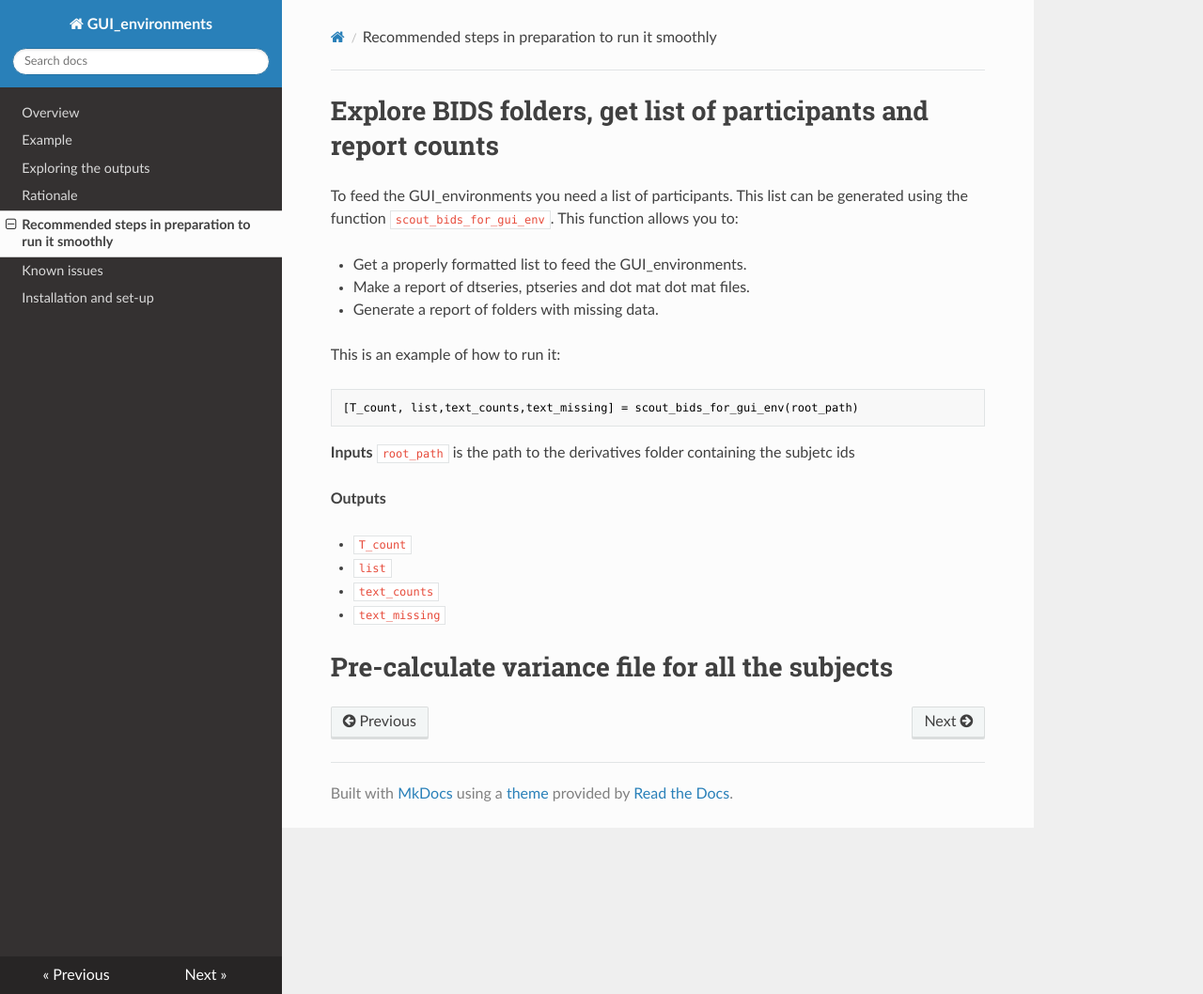
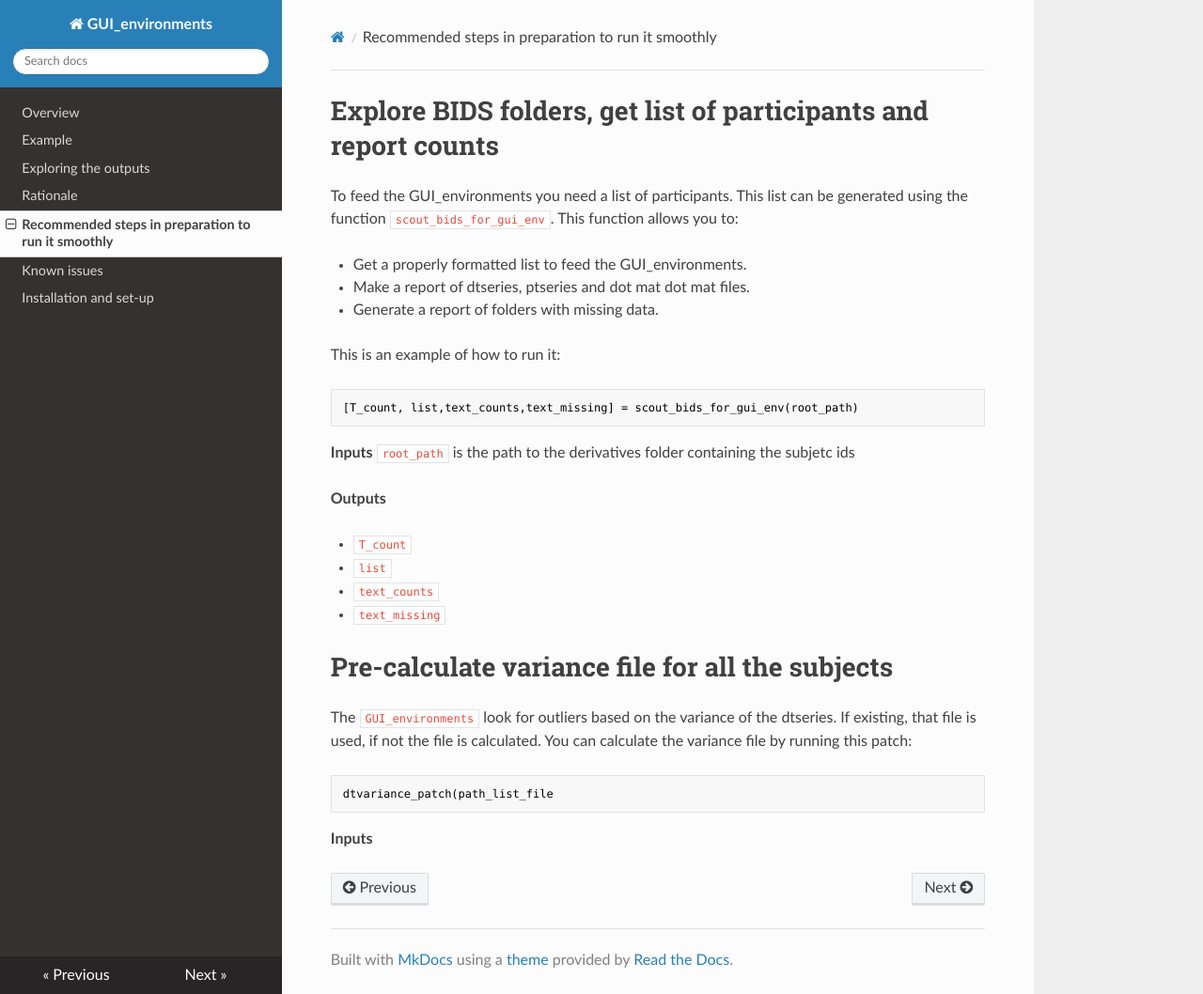
Before and after one commit to omiranda/GUI_environments_documentation, an MkDocs documentation site: the page built from docs/prep.md, in a window 1280 px wide and 1058 px high. Shown: the whole window at 94% size. Built offline with MkDocs 1.6.1, drawn with Linux system fonts in a browser that asks for light colours; nearby versions of some CDN libraries; old or Windows-style settings are respelled for this version of MkDocs.

Commit message:
Update prep.md

````diff
--- a/docs/prep.md
+++ b/docs/prep.md
@@ -23,3 +23,11 @@ This is an example of how to run it:
 - `text_missing`
 
 # Pre-calculate variance file for all the subjects
+
+The `GUI_environments` look for outliers based on the variance of the dtseries. If existing, that file is used, if not the file is calculated. You can calculate the variance file by running this patch:
+
+```matlab
+dtvariance_patch(path_list_file
+```
+
+**Inputs**
````
